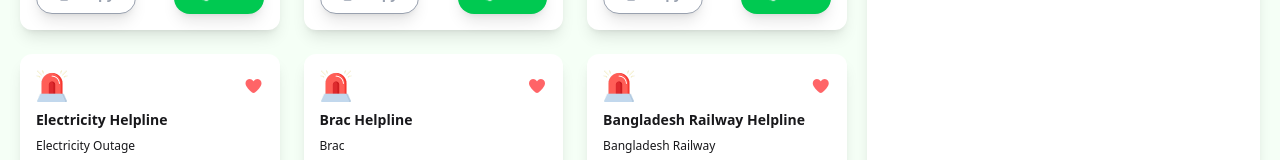
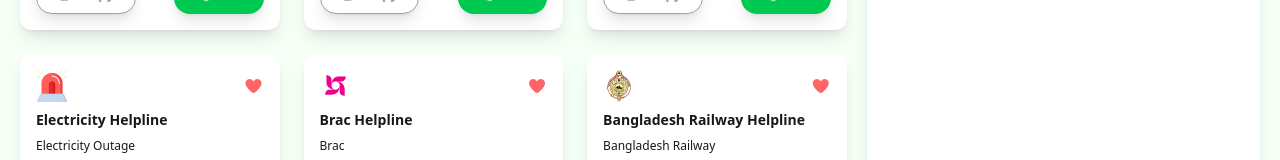
Before and after one commit to MDALAMRAN11/web-dev-Emergency-Hotline, a plain HTML site: page index.html in a window 1280 px wide. Shown: the part 858-1018 px from the top of the page. Drawn offline with nearby package versions, Linux system fonts and the light colour scheme.

Commit message:
fully updated

```diff
--- a/index.html
+++ b/index.html
@@ -361,7 +361,7 @@
                             <div class="flex justify-between items-center">
                                 <img
                                     class="w-8"
-                                    src="./assets/emergency.png"
+                                    src="./assets/brac.png"
                                     alt=""
                                 />
                                 <i
@@ -399,7 +399,7 @@
                             <div class="flex justify-between items-center">
                                 <img
                                     class="w-8"
-                                    src="./assets/emergency.png"
+                                    src="./assets/Bangladesh-Railway.png"
                                     alt=""
                                 />
                                 <i
```
Also changed, not shown: 1 other file.
